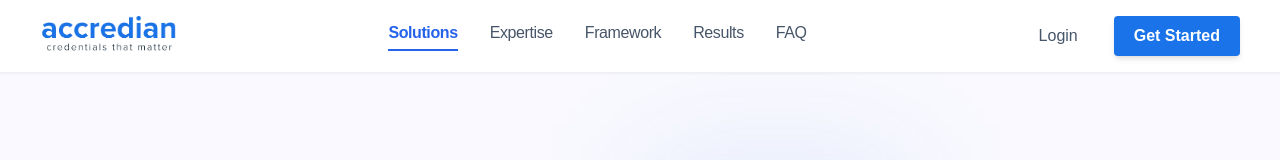
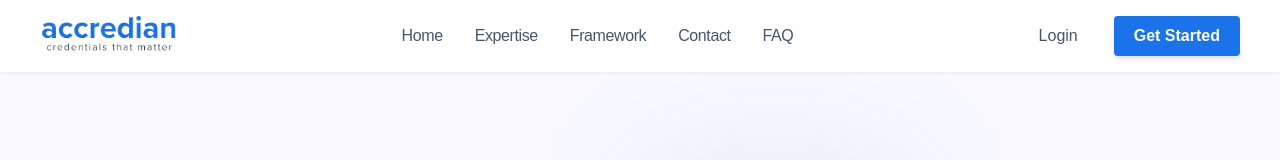
Before and after one commit to abhiav-spec/Accredian-Enterprise-Page-, a Next.js app: page / in a window 1280 px wide. Shown: the top 160 px of the page. Built offline with nearby package versions, Linux system fonts and the light colour scheme.

Commit message:
feat: add navbar section anchors and smooth scroll navigation

```diff
--- a/app/components/layout/Navbar.tsx
+++ b/app/components/layout/Navbar.tsx
@@ -22,11 +22,11 @@ export function Navbar() {
           priority
         />
         <div className="hidden gap-8 md:flex">
-          <a className="border-b-2 border-blue-600 pb-1 font-bold tracking-tight text-blue-600 antialiased dark:text-blue-400" href="#">Solutions</a>
-          <a className="font-medium tracking-tight text-slate-600 antialiased transition-colors hover:text-blue-600 dark:text-slate-400" href="#">Expertise</a>
-          <a className="font-medium tracking-tight text-slate-600 antialiased transition-colors hover:text-blue-600 dark:text-slate-400" href="#">Framework</a>
-          <a className="font-medium tracking-tight text-slate-600 antialiased transition-colors hover:text-blue-600 dark:text-slate-400" href="#">Results</a>
-          <a className="font-medium tracking-tight text-slate-600 antialiased transition-colors hover:text-blue-600 dark:text-slate-400" href="#">FAQ</a>
+          <a className="font-medium tracking-tight text-slate-600 antialiased transition-colors hover:text-blue-600 dark:text-slate-400" href="#home">Home</a>
+          <a className="font-medium tracking-tight text-slate-600 antialiased transition-colors hover:text-blue-600 dark:text-slate-400" href="#expertise">Expertise</a>
+          <a className="font-medium tracking-tight text-slate-600 antialiased transition-colors hover:text-blue-600 dark:text-slate-400" href="#framework">Framework</a>
+          <a className="font-medium tracking-tight text-slate-600 antialiased transition-colors hover:text-blue-600 dark:text-slate-400" href="#contact">Contact</a>
+          <a className="font-medium tracking-tight text-slate-600 antialiased transition-colors hover:text-blue-600 dark:text-slate-400" href="#faq">FAQ</a>
         </div>
         <div className="flex items-center gap-4">
           <button className="rounded-lg px-5 py-2 font-medium text-slate-600 transition-all duration-200 hover:bg-slate-50 dark:text-slate-400 dark:hover:bg-slate-900">Login</button>
--- a/app/components/sections/Benefits.tsx
+++ b/app/components/sections/Benefits.tsx
@@ -1,7 +1,7 @@
 export function Benefits() {
   return (
     <>
-      <section className="mx-auto max-w-[1200px] px-gutter py-xl">
+      <section id="framework" className="mx-auto max-w-[1200px] scroll-mt-28 px-gutter py-xl">
         <div className="mb-16 text-center">
           <h2 className="mb-4 font-h1 text-h1">The CAT Framework</h2>
           <p className="mx-auto max-w-2xl font-body-lg text-body-lg text-on-surface-variant">Our unique 3-step pedagogical approach designed for deep learning and immediate professional application.</p>
@@ -67,7 +67,7 @@ export function Benefits() {
         </div>
       </section>
 
-      <section className="mx-auto max-w-[1200px] px-gutter py-xl">
+      <section id="faq" className="mx-auto max-w-[1200px] scroll-mt-28 px-gutter py-xl">
         <h2 className="mb-16 text-center font-h1 text-h1">Frequently Asked Questions</h2>
         <div className="grid grid-cols-1 gap-gutter md:grid-cols-3">
           <div className="space-y-2 md:col-span-1">
--- a/app/components/sections/CTA.tsx
+++ b/app/components/sections/CTA.tsx
@@ -2,7 +2,7 @@ import { LeadForm } from '@/app/components/forms/LeadForm';
 
 export function CTA() {
   return (
-    <section className="mx-auto mb-xl max-w-[1200px] px-gutter">
+    <section id="contact" className="mx-auto mb-xl max-w-[1200px] scroll-mt-28 px-gutter">
       <div className="relative overflow-hidden rounded-2xl bg-primary p-xl text-center text-on-primary shadow-2xl">
         <div className="absolute -bottom-20 -right-20 h-80 w-80 rounded-full bg-white/10 blur-3xl" />
         <h2 className="relative z-10 mb-6 font-display text-display">Want to Learn More About Our Training Solutions?</h2>
--- a/app/components/sections/Hero.tsx
+++ b/app/components/sections/Hero.tsx
@@ -1,6 +1,6 @@
 export function Hero() {
   return (
-    <section className="mx-auto flex max-w-[1200px] flex-col items-center gap-12 px-gutter py-xl md:flex-row">
+    <section id="home" className="mx-auto flex max-w-[1200px] scroll-mt-28 flex-col items-center gap-12 px-gutter py-xl md:flex-row">
       <div className="flex-1">
         <h1 className="mb-6 font-display text-display text-on-background">Next-Gen Expertise For Your Enterprise</h1>
         <p className="mb-8 max-w-xl font-body-lg text-body-lg text-on-surface-variant">
--- a/app/components/sections/Programs.tsx
+++ b/app/components/sections/Programs.tsx
@@ -1,6 +1,6 @@
 export function Programs() {
   return (
-    <section className="bg-surface-container-low py-xl">
+    <section id="expertise" className="scroll-mt-28 bg-surface-container-low py-xl">
       <div className="mx-auto max-w-[1200px] px-gutter">
         <h2 className="mb-16 text-center font-h1 text-h1">Domain Expertise</h2>
         <div className="grid grid-cols-1 gap-6 sm:grid-cols-2 lg:grid-cols-4">
--- a/app/globals.css
+++ b/app/globals.css
@@ -8,6 +8,10 @@
 body {
 	font-family: 'Manrope', sans-serif;
 	background-color: #f9f9ff;
+}
+
+html {
+	scroll-behavior: smooth;
 }
 
 .material-symbols-outlined {
```
